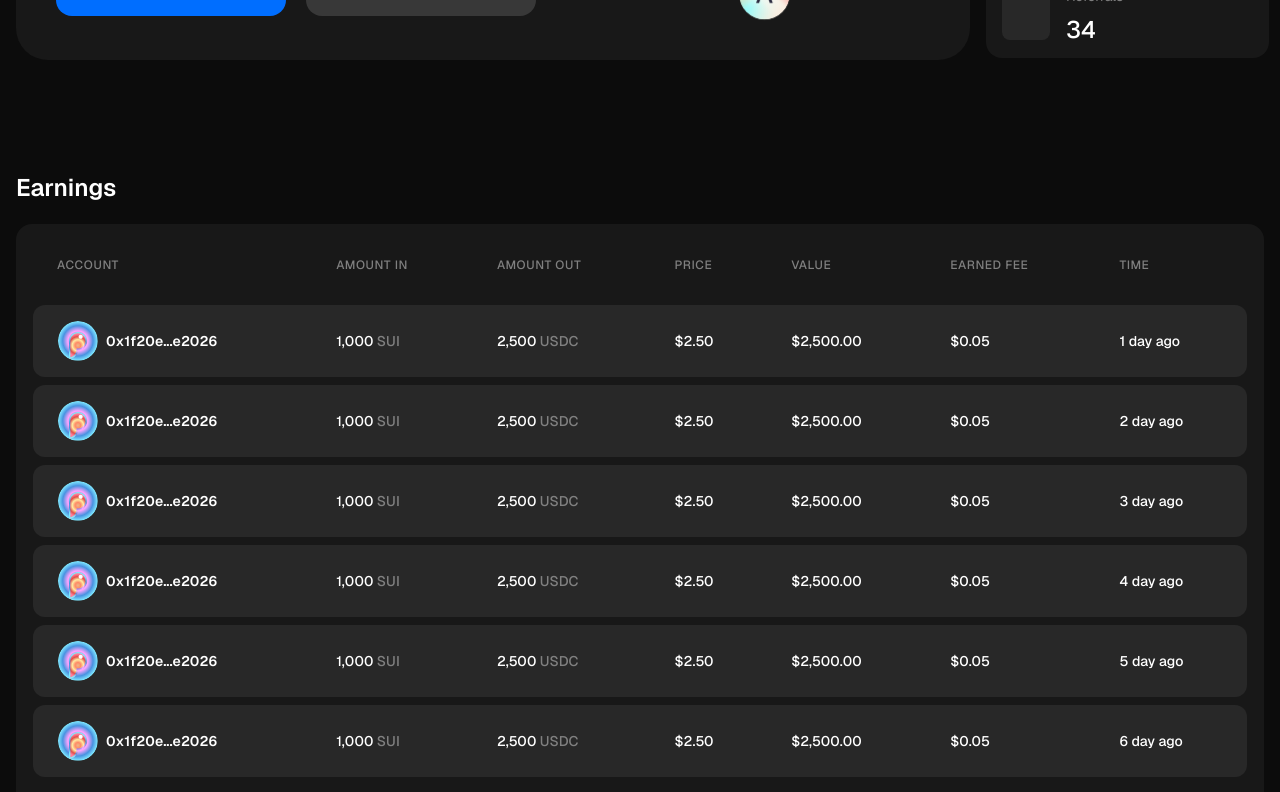
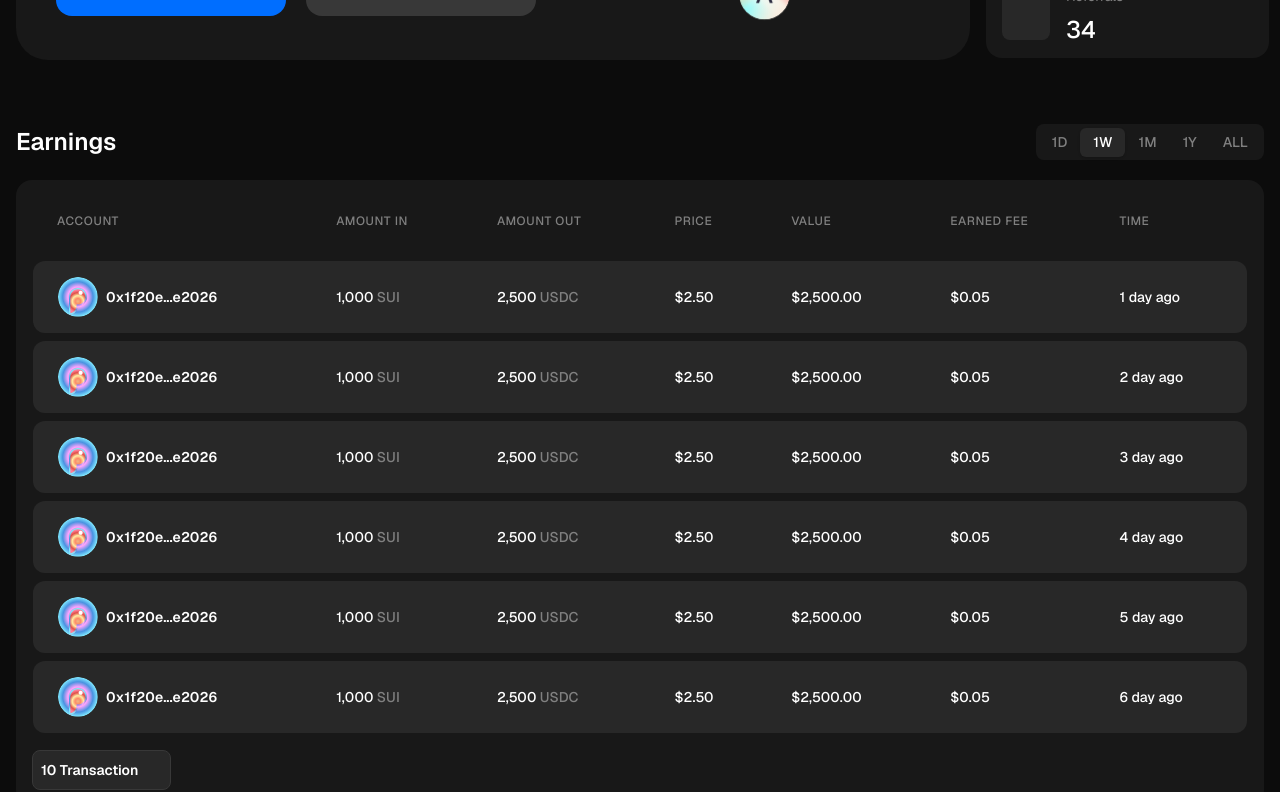
Before and after one commit to aycanogut/patara, a Next.js app: page /referral-connect in a window 1280 px wide. Shown: the part 440-1232 px from the top of the page. Built offline with nearby package versions, Linux system fonts and the light colour scheme; some icons are missing.

Commit message:
feat: :sparkles: add tab component

```diff
--- /dev/null
+++ b/components/ui/tabs.tsx
@@ -0,0 +1,55 @@
+import { ComponentProps } from 'react';
+
+import * as TabsPrimitive from '@radix-ui/react-tabs';
+
+import cn from '@/lib/utils/cn';
+
+function Tabs({ className, ...props }: ComponentProps<typeof TabsPrimitive.Root>) {
+  return (
+    <TabsPrimitive.Root
+      data-slot="tabs"
+      className={cn('flex flex-col gap-2', className)}
+      {...props}
+    />
+  );
+}
+
+function TabsList({ className, ...props }: ComponentProps<typeof TabsPrimitive.List>) {
+  return (
+    <TabsPrimitive.List
+      data-slot="tabs-list"
+      className={cn('bg-background-primary text-text-secondary inline-flex h-9 w-fit items-center justify-center rounded-lg p-[3px]', className)}
+      {...props}
+    />
+  );
+}
+
+function TabsTrigger({ className, ...props }: ComponentProps<typeof TabsPrimitive.Trigger>) {
+  return (
+    <TabsPrimitive.Trigger
+      data-slot="tabs-trigger"
+      className={cn(
+        'inline-flex h-[calc(100%-1px)] flex-1 cursor-pointer items-center justify-center gap-1.5 rounded-md border border-transparent px-3 py-1 text-sm font-medium whitespace-nowrap transition-colors',
+        'text-text-secondary hover:bg-background-primary hover:text-text-primary',
+        'focus-visible:ring-text-secondary focus-visible:ring-2 focus-visible:outline-none',
+        'data-[state=active]:bg-background-secondary data-[state=active]:text-text-primary data-[state=active]:shadow-sm',
+        'disabled:pointer-events-none disabled:opacity-50',
+        '[&_svg]:pointer-events-none [&_svg]:shrink-0 [&_svg:not([class*="size-"])]:size-4',
+        className
+      )}
+      {...props}
+    />
+  );
+}
+
+function TabsContent({ className, ...props }: ComponentProps<typeof TabsPrimitive.Content>) {
+  return (
+    <TabsPrimitive.Content
+      data-slot="tabs-content"
+      className={cn('flex-1 outline-none', className)}
+      {...props}
+    />
+  );
+}
+
+export { Tabs, TabsList, TabsTrigger, TabsContent };
--- a/pages/referral-connect/ReferralTable/ReferralTableWrapper.tsx
+++ b/pages/referral-connect/ReferralTable/ReferralTableWrapper.tsx
@@ -1,19 +1,12 @@
 import ReferralTableFooter from './ReferralTableFooter';
-
-import ReferralTable from './index';
+import ReferralTabs from './ReferralTabs';
 
 function ReferralTableWrapper() {
   return (
     <section className="flex flex-col">
-      <div className="flex flex-col gap-5">
-        <header className="flex items-center justify-between">
-          <h2 className="font-geist text-text-primary text-2xl font-bold">Earnings</h2>
+      <div className="flex flex-col gap-5" />
 
-          {/* TODO: Tabs gelecek */}
-        </header>
-
-        <ReferralTable />
-      </div>
+      <ReferralTabs />
 
       <ReferralTableFooter />
       {/* TODO: Pagination gelecek */}
--- /dev/null
+++ b/pages/referral-connect/ReferralTable/ReferralTabs.tsx
@@ -0,0 +1,48 @@
+import { Tabs, TabsList, TabsTrigger, TabsContent } from '@/components/ui/tabs';
+
+import ReferralTable from './index';
+
+const timeRanges = [
+  { value: '1d', label: '1D' },
+  { value: '1w', label: '1W' },
+  { value: '1m', label: '1M' },
+  { value: '1y', label: '1Y' },
+  { value: 'all', label: 'ALL' },
+];
+
+function ReferralTabs() {
+  return (
+    <Tabs
+      defaultValue="1w"
+      className="w-full"
+    >
+      <div className="mb-3 flex flex-col items-center justify-center gap-2 md:flex-row md:gap-0">
+        <header>
+          <h2 className="font-geist text-text-primary text-2xl font-bold">Earnings</h2>
+        </header>
+
+        <TabsList className="ml-auto">
+          {timeRanges.map(({ value, label }) => (
+            <TabsTrigger
+              key={value}
+              value={value}
+            >
+              {label}
+            </TabsTrigger>
+          ))}
+        </TabsList>
+      </div>
+
+      {timeRanges.map(({ value }) => (
+        <TabsContent
+          key={value}
+          value={value}
+        >
+          <ReferralTable />
+        </TabsContent>
+      ))}
+    </Tabs>
+  );
+}
+
+export default ReferralTabs;
--- a/pages/referral-connect/index.tsx
+++ b/pages/referral-connect/index.tsx
@@ -7,7 +7,7 @@ import ReferralHero from './referral-hero';
 function ReferralConnect() {
   return (
     <Layout meta={{ title: 'Referral Connect' }}>
-      <section className="bg-background-default container mx-auto flex max-w-[87.5rem] flex-col gap-4 overflow-x-hidden px-4 pt-5 pb-28 md:px-4 lg:gap-28 2xl:px-0">
+      <section className="bg-background-default container mx-auto flex max-w-[87.5rem] flex-col gap-4 overflow-x-hidden px-4 pt-5 pb-28 md:px-4 lg:gap-16 2xl:px-0">
         <div className="flex flex-col items-center gap-10 xl:flex-row xl:justify-between xl:gap-4">
           <ReferralHero />
           <ReferralCards />
```
